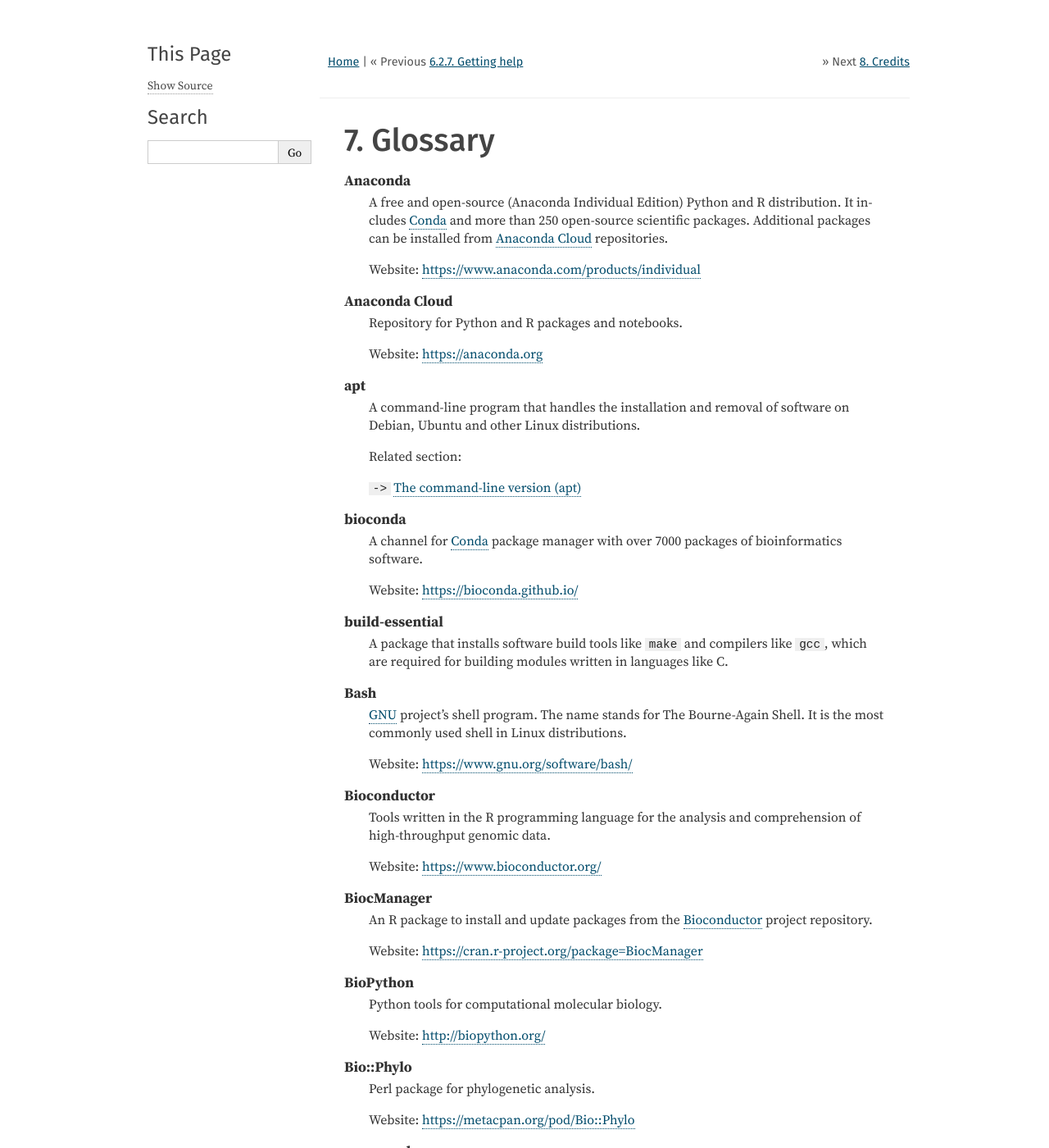
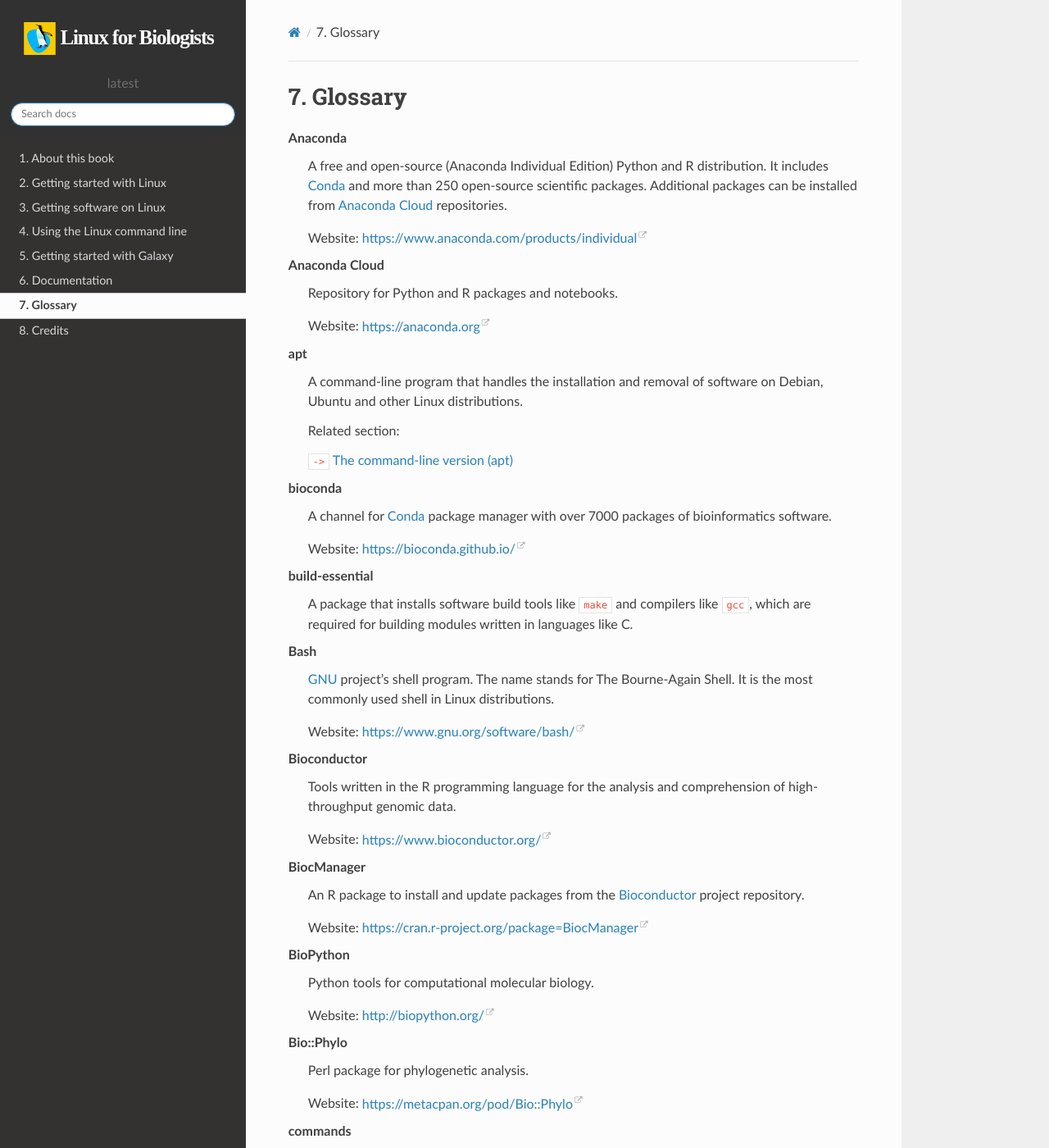
Before and after one commit to vimalkvn/linuxforbiologists, a Sphinx documentation site: the page built from source/glossary.rst, in a window 1280 px wide and 1400 px high. Shown: the whole window at 82% size. Built offline with Sphinx 7.4.7 and the Read the Docs theme 2.0.0, drawn with Linux system fonts in a browser that asks for light colours; some of the changed text lies outside the part shown.

Commit message:
Use readthedocs theme, remove unused templates and config, add logo. Add badges to readme.

```diff
--- a/source/_templates/layout.html
+++ /dev/null
@@ -1,127 +0,0 @@
-{%- extends "basic/layout.html" %}
-
-{%- block extrahead %}
-  {{ super() }}
-  <link rel="stylesheet" href="{{ pathto('_static/custom.css', 1) }}" type="text/css" />
-  {% if theme_touch_icon %}
-    <link rel="apple-touch-icon" href="{{ pathto('_static/' ~ theme_touch_icon, 1) }}" />
-  {% endif %}
-  {% if theme_canonical_url %}
-    <link rel="canonical" href="{{ theme_canonical_url }}{{ pagename }}.html"/>
-  {% endif %}
-  <meta name="viewport" content="width=device-width, initial-scale=1, maximum-scale=1" />
-{% endblock %}
-
-{# top+bottom related navs; we also have our own in sidebar #}
-{%- macro rellink_markup() %}
-  <nav id="rellinks">
-    <ul>
-      {%- if prev %}
-        <li>
-          <a href="{{ pathto('/', 1) }}">Home</a> | &laquo; Previous
-          <a href="{{ prev.link|e }}" title="Previous document">{{ prev.title }}</a>
-        </li>
-      {%- endif %}
-      {%- if next %}
-        <li>
-          &raquo; Next
-          <a href="{{ next.link|e }}" title="Next document">{{ next.title }}</a>
-        </li>
-      {%- endif %}
-    </ul>
-  </nav>
-{%- endmacro %}
-
-{%- set theme_show_relbar_top = theme_show_relbar_top or theme_show_relbars %}
-{%- set theme_show_relbar_bottom = theme_show_relbar_bottom or theme_show_relbars %}
-
-{# removed existing top+bottom related nav, and embed in main content #}
-{%- block relbar1 %}{% endblock %}
-{%- block relbar2 %}{% endblock %}
-
-{%- block sidebarlogo %}{% endblock %}
-
-{# Nav should appear before content, not after #}
-{%- block content %}
-{%- if theme_fixed_sidebar|lower == 'true' %}
-  <div class="document">
-    {{ sidebar() }}
-    {%- block document %}
-      <div class="documentwrapper">
-      {%- if render_sidebar %}
-        <div class="bodywrapper">
-      {%- endif %}
-
-          {%- block relbar_top %}
-            {%- if theme_show_relbar_top|tobool %}
-              <div class="related top">
-                &nbsp;
-                {{- rellink_markup () }}
-              </div>
-            {%- endif %}
-          {% endblock %}
-
-          <div class="body" role="main">
-            {% block body %} {% endblock %}
-          </div>
-
-          {%- block relbar_bottom %}
-            {%- if theme_show_relbar_bottom|tobool %}
-              <div class="related bottom">
-                &nbsp;
-                {{- rellink_markup () }}
-              </div>
-            {%- endif %}
-          {% endblock %}
-
-      {%- if render_sidebar %}
-        </div>
-      {%- endif %}
-      </div>
-    {%- endblock %}
-    <div class="clearer"></div>
-  </div>
-{%- else %}
-{{ super() }}
-{%- endif %}
-{%- endblock %}
-
-{%- block footer %}
-    <div class="footer">
-      {% if show_copyright %}&copy;{{ copyright }}.{% endif %}
-      {% if theme_show_powered_by|lower == 'true' %}
-      {% if show_copyright %}|{% endif %}
-      Powered by <a href="http://sphinx-doc.org/">Sphinx {{ sphinx_version }}</a>
-      &amp; <a href="https://github.com/bitprophet/alabaster">Alabaster {{ alabaster_version }}</a>
-      {% endif %}
-      {%- if show_source and has_source and sourcename %}
-      {% if show_copyright or theme_show_powered_by %}|{% endif %}
-      <a href="{{ pathto('_sources/' + sourcename, true)|e }}"
-          rel="nofollow">{{ _('Page source') }}</a>
-      {%- endif %}
-    </div>
-
-    {% if theme_github_banner|lower != 'false' %}
-    <a href="https://github.com/{{ theme_github_user }}/{{ theme_github_repo }}" class="github">
-        <img style="position: absolute; top: 0; right: 0; border: 0;" src="{{ pathto('_static/' ~ theme_github_banner, 1) if theme_github_banner|lower != 'true' else 'https://s3.amazonaws.com/github/ribbons/forkme_right_darkblue_121621.png' }}" alt="Fork me on GitHub"  class="github"/>
-    </a>
-    {% endif %}
-
-    {% if theme_analytics_id %}
-    <script type="text/javascript">
-
-      var _gaq = _gaq || [];
-      _gaq.push(['_setAccount', '{{ theme_analytics_id }}']);
-      _gaq.push(['_setDomainName', 'none']);
-      _gaq.push(['_setAllowLinker', true]);
-      _gaq.push(['_trackPageview']);
-
-      (function() {
-        var ga = document.createElement('script'); ga.type = 'text/javascript'; ga.async = true;
-        ga.src = ('https:' == document.location.protocol ? 'https://ssl' : 'http://www') + '.google-analytics.com/ga.js';
-        var s = document.getElementsByTagName('script')[0]; s.parentNode.insertBefore(ga, s);
-      })();
-
-    </script>
-    {% endif %}
-{%- endblock %}
--- a/source/_templates/searchbox.html
+++ /dev/null
@@ -1,21 +0,0 @@
-{#
-    basic/searchbox.html
-    ~~~~~~~~~~~~~~~~~~~~
-
-    Sphinx sidebar template: quick search box.
-
-    :copyright: Copyright 2007-2021 by the Sphinx team, see AUTHORS.
-    :license: BSD, see LICENSE for details.
-#}
-{%- if pagename != "search" and builder != "singlehtml" %}
-<div id="searchbox" style="display: none" role="search">
-  <h3 id="searchlabel">{{ _('Search') }}</h3>
-    <div class="searchformwrapper">
-    <form class="search" action="{{ pathto('search') }}" method="get">
-      <input type="text" name="q" aria-labelledby="searchlabel" autocomplete="off" autocorrect="off" autocapitalize="off" spellcheck="false"/>
-      <input type="submit" value="{{ _('Go') }}" />
-    </form>
-    </div>
-</div>
-<script>$('#searchbox').show(0);</script>
-{%- endif %}
--- a/source/conf.py
+++ b/source/conf.py
@@ -13,7 +13,7 @@
 # import os
 # import sys
 # sys.path.insert(0, os.path.abspath('.'))
-
+import sphinx_rtd_theme
 
 # -- Project information -----------------------------------------------------
 project = 'Linux for Biologists'
@@ -22,7 +22,7 @@
 
 # The full version, including alpha/beta/rc tags
 release = '2021'
-version = '1'
+version = 'latest'
 
 
 # -- General configuration ---------------------------------------------------
@@ -30,7 +30,7 @@
 # Add any Sphinx extension module names here, as strings. They can be
 # extensions coming with Sphinx (named 'sphinx.ext.*') or your custom
 # ones.
-extensions = []
+extensions = ["sphinx_rtd_theme"]
 
 # Add any paths that contain templates here, relative to this directory.
 templates_path = ['_templates']
@@ -48,22 +48,14 @@
 # a list of builtin themes.
 #
 
-html_theme = 'alabaster'
+html_theme = 'sphinx_rtd_theme'
+html_logo = '_static/logo.svg'
+html_show_sourcelink = False
 html_theme_options = {
-    'font_family':
-        '"Source Serif 4", Ubuntu, serif',
-    'head_font_family':
-        'Fira Sans, Ubuntu, sans-serif',
-    'code_font_family': 'monospace, sans-serif',
-    'pre_bg': '#efefef',
-    'note_bg': '#e6f7ff',
-    'note_border': '#ccefff',
-    'sidebar_list': '#777777',
-    'body_text': '#313131',
-    'logo': 'linuxforbiologists-logo.png',
-    'logo_name': True,
-    'logo_text_align': 'left',
-    'show_relbars': True
+    'style_external_links': True,
+    'style_nav_header_background': '#313131',
+    'sticky_navigation': False,
+    'logo_only': True
 }
 # Add any paths that contain custom static files (such as style sheets) here,
 # relative to this directory. They are copied after the builtin static files,
```
Also changed, not shown: README.md (+8 -4 lines), source/_static/logo.svg (added).
